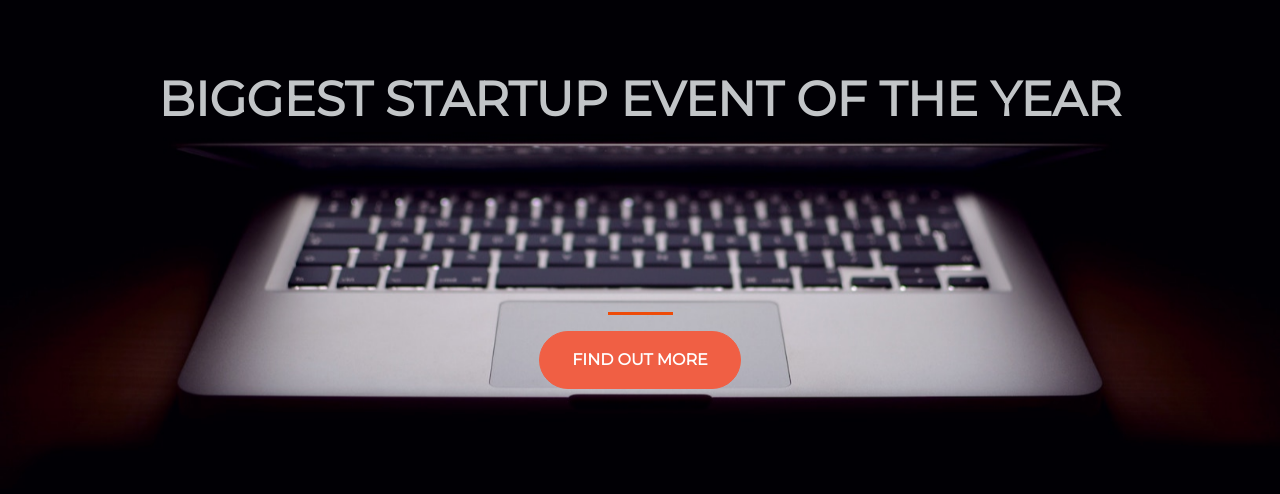
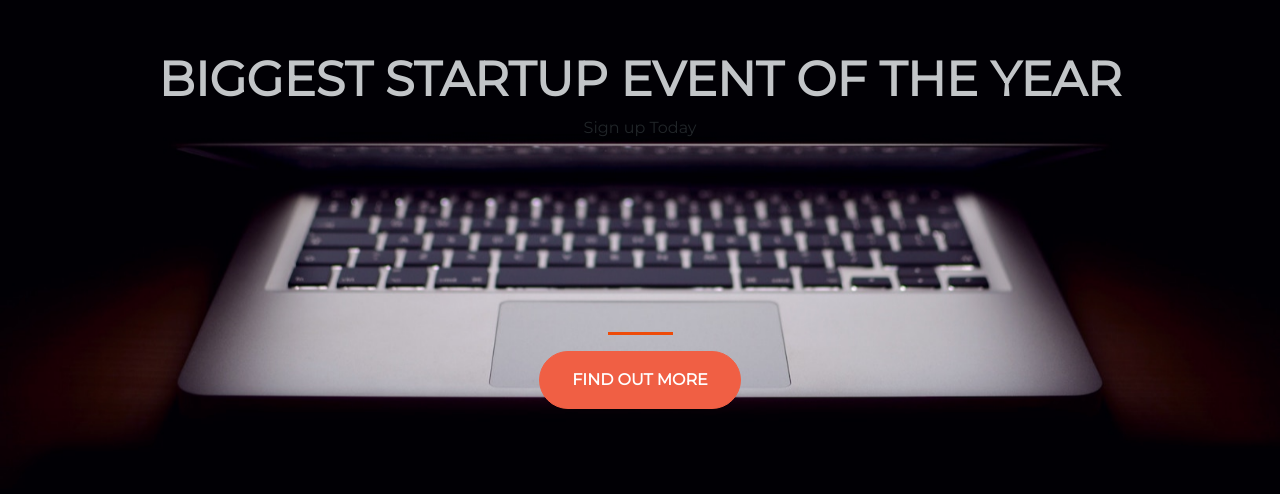
Before and after one commit to ojsem/new-landing-page, a plain HTML site: page index.html in a window 1280 px wide. Shown: the part 170-664 px from the top of the page. Drawn offline with nearby package versions, Linux system fonts and the light colour scheme.

Commit message:
Added p-tag to file

```diff
--- a/index.html
+++ b/index.html
@@ -21,6 +21,7 @@
         <div class="row">
           <header class="text-center col-12">
             <h1 class="text-uppercase"><strong>Biggest Startup Event of the Year</strong></h1>
+            <p> Sign up Today</p>
           </header>
           <div class="buffer col-12"></div>
           <section class = "text-center col-12">
```
